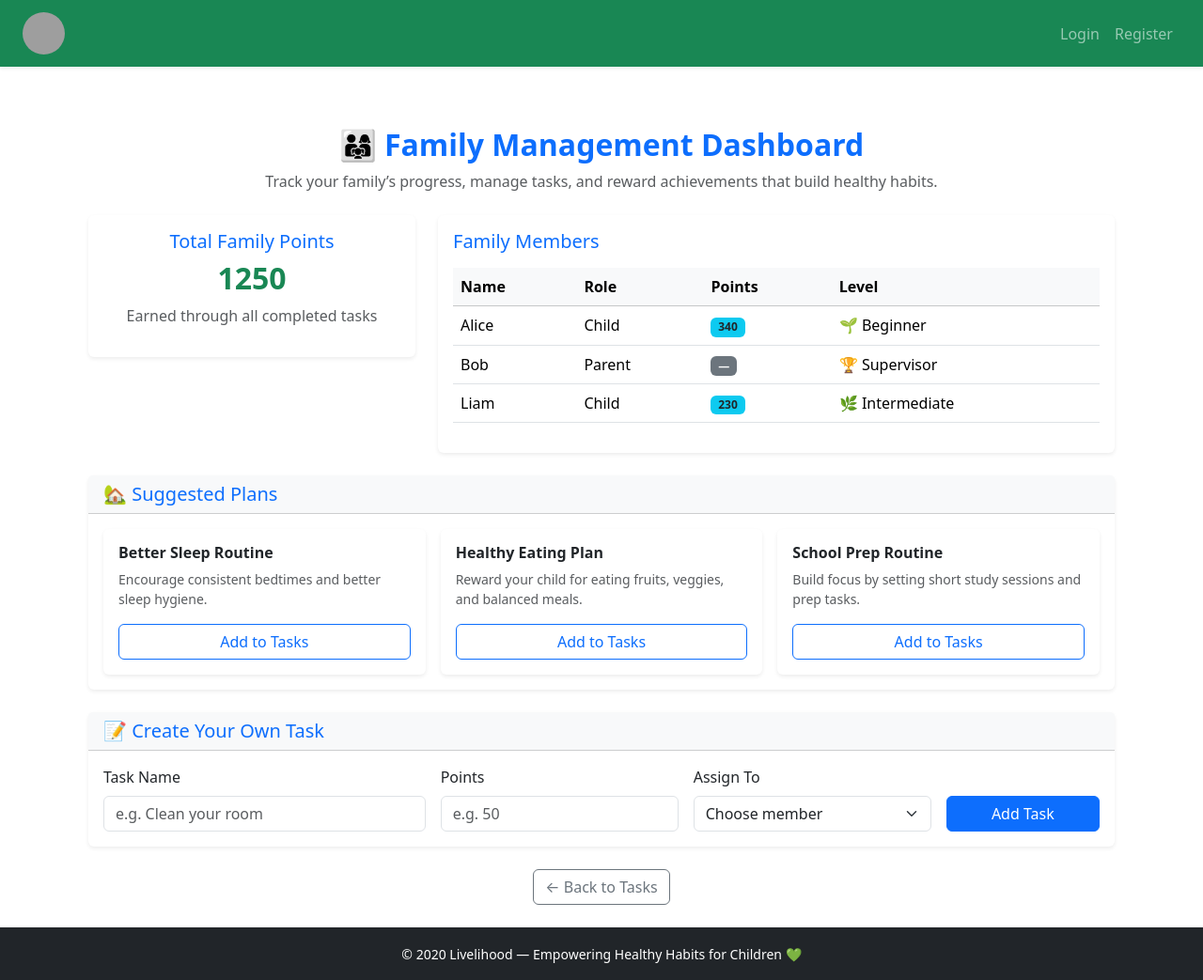
After one commit to EricPaesBarreto/tadanarchy, a Flask app: template app/templates/family_management.html in a window 1280 px wide. The commit adds this page. Shown: the whole page at 94% size. Run offline with Flask 3, Linux system fonts and the light colour scheme; the template is opened without the code that fills it: most values are stand-ins (such as "Sample title", 1, 10 or a date in 2020); grey boxes are pictures that could not be loaded.

Commit message:
did a family management in front end

```diff
--- /dev/null
+++ b/app/templates/family_management.html
@@ -0,0 +1,159 @@
+{% extends "base.html" %}
+
+{% block title %}Family Management{% endblock %}
+
+{% block content %}
+<div class="container mt-4">
+  <!-- Header -->
+  <div class="text-center mb-4">
+    <h2 class="fw-bold text-primary">👨‍👩‍👧 Family Management Dashboard</h2>
+    <p class="text-muted">
+      Track your family’s progress, manage tasks, and reward achievements that build healthy habits.
+    </p>
+  </div>
+
+  <!-- Family Overview -->
+  <div class="row mb-4">
+    <div class="col-md-4">
+      <div class="card shadow-sm border-0">
+        <div class="card-body text-center">
+          <h5 class="card-title text-primary">Total Family Points</h5>
+          <h2 class="fw-bold text-success" id="totalPoints">1250</h2>
+          <p class="text-muted">Earned through all completed tasks</p>
+        </div>
+      </div>
+    </div>
+
+    <div class="col-md-8">
+      <div class="card shadow-sm border-0">
+        <div class="card-body">
+          <h5 class="card-title text-primary mb-3">Family Members</h5>
+          <table class="table table-hover align-middle">
+            <thead class="table-light">
+              <tr>
+                <th>Name</th>
+                <th>Role</th>
+                <th>Points</th>
+                <th>Level</th>
+              </tr>
+            </thead>
+            <tbody>
+              <tr>
+                <td>Alice</td>
+                <td>Child</td>
+                <td><span class="badge bg-info text-dark">340</span></td>
+                <td>🌱 Beginner</td>
+              </tr>
+              <tr>
+                <td>Bob</td>
+                <td>Parent</td>
+                <td><span class="badge bg-secondary">—</span></td>
+                <td>🏆 Supervisor</td>
+              </tr>
+              <tr>
+                <td>Liam</td>
+                <td>Child</td>
+                <td><span class="badge bg-info text-dark">230</span></td>
+                <td>🌿 Intermediate</td>
+              </tr>
+            </tbody>
+          </table>
+        </div>
+      </div>
+    </div>
+  </div>
+
+  <!-- Suggested Plans Section -->
+  <div class="card shadow-sm border-0 mb-4">
+    <div class="card-header bg-light">
+      <h5 class="mb-0 text-primary">🏡 Suggested Plans</h5>
+    </div>
+    <div class="card-body">
+      <div class="row g-3">
+        <div class="col-md-4">
+          <div class="card h-100 shadow-sm border-0">
+            <div class="card-body">
+              <h6 class="card-title fw-bold">Better Sleep Routine</h6>
+              <p class="text-muted small mb-3">
+                Encourage consistent bedtimes and better sleep hygiene.
+              </p>
+              <button class="btn btn-outline-primary w-100">Add to Tasks</button>
+            </div>
+          </div>
+        </div>
+        <div class="col-md-4">
+          <div class="card h-100 shadow-sm border-0">
+            <div class="card-body">
+              <h6 class="card-title fw-bold">Healthy Eating Plan</h6>
+              <p class="text-muted small mb-3">
+                Reward your child for eating fruits, veggies, and balanced meals.
+              </p>
+              <button class="btn btn-outline-primary w-100">Add to Tasks</button>
+            </div>
+          </div>
+        </div>
+        <div class="col-md-4">
+          <div class="card h-100 shadow-sm border-0">
+            <div class="card-body">
+              <h6 class="card-title fw-bold">School Prep Routine</h6>
+              <p class="text-muted small mb-3">
+                Build focus by setting short study sessions and prep tasks.
+              </p>
+              <button class="btn btn-outline-primary w-100">Add to Tasks</button>
+            </div>
+          </div>
+        </div>
+      </div>
+    </div>
+  </div>
+
+  <!-- Custom Task Creation -->
+  <div class="card shadow-sm border-0">
+    <div class="card-header bg-light">
+      <h5 class="mb-0 text-primary">📝 Create Your Own Task</h5>
+    </div>
+    <div class="card-body">
+      <form id="taskForm">
+        <div class="row g-3 align-items-end">
+          <div class="col-md-4">
+            <label class="form-label">Task Name</label>
+            <input type="text" class="form-control" placeholder="e.g. Clean your room" required>
+          </div>
+          <div class="col-md-3">
+            <label class="form-label">Points</label>
+            <input type="number" class="form-control" placeholder="e.g. 50" required>
+          </div>
+          <div class="col-md-3">
+            <label class="form-label">Assign To</label>
+            <select class="form-select" required>
+              <option selected disabled>Choose member</option>
+              <option>Alice</option>
+              <option>Liam</option>
+            </select>
+          </div>
+          <div class="col-md-2">
+            <button type="submit" class="btn btn-primary w-100">Add Task</button>
+          </div>
+        </div>
+      </form>
+    </div>
+  </div>
+
+  <!-- Button to return or transfer from Tasks page -->
+  <div class="text-center mt-4">
+    <a href="{{ url_for('tasks') }}" class="btn btn-outline-secondary">
+      ← Back to Tasks
+    </a>
+  </div>
+</div>
+{% endblock %}
+
+{% block scripts %}
+<script>
+  // Placeholder example — link this later to your Flask backend
+  document.getElementById('taskForm').addEventListener('submit', e => {
+    e.preventDefault();
+    alert('New task added! (In future, this will be sent to the backend)');
+  });
+</script>
+{% endblock %}
```
Also changed, not shown: app/templates/dashboard.html (+22 -41 lines).
